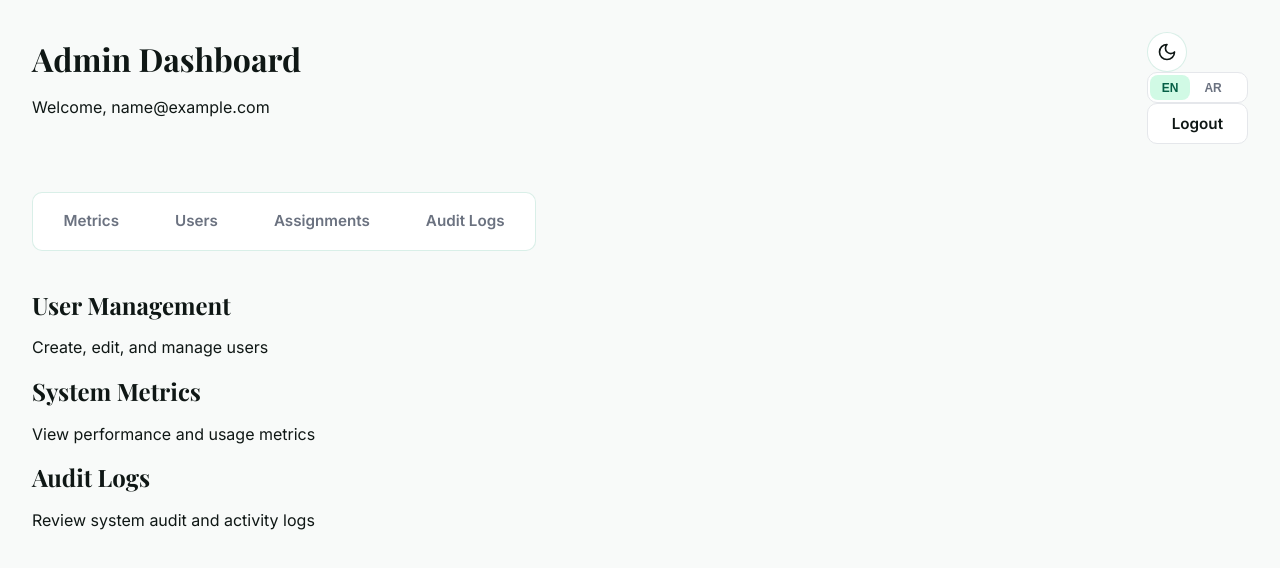
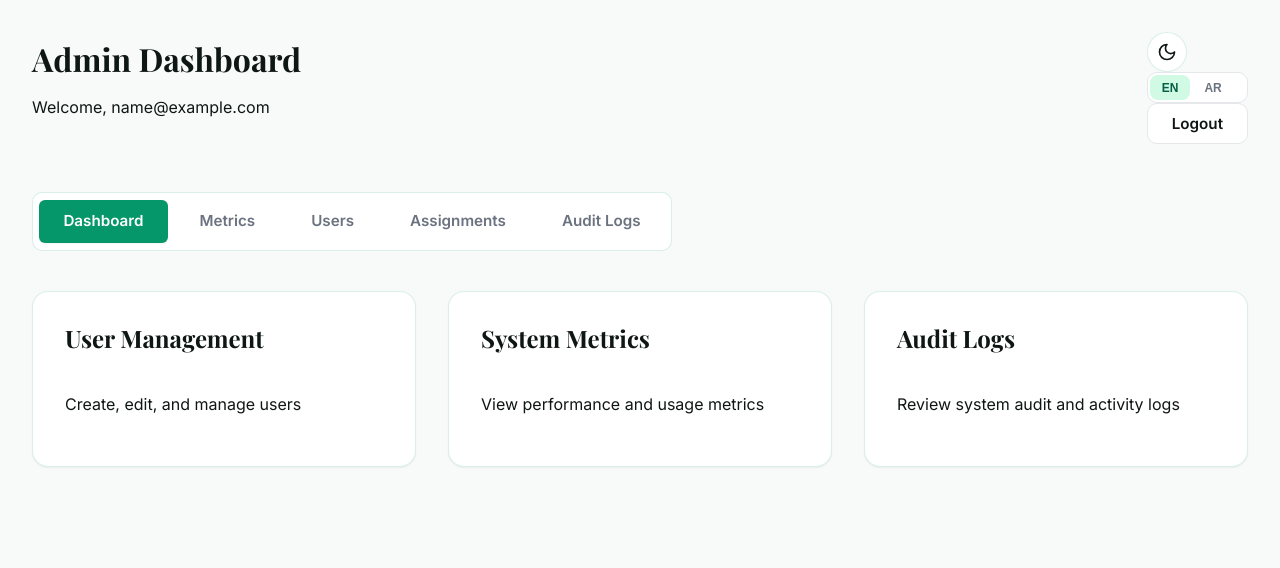
Before and after one commit to YeshwanthMotivity/AI-Legal-Assistant, a React (Vite) app in the folder frontend/: page /admin/dashboard in a window 1280 px wide. Shown: the top 568 px of the page. Built offline with nearby package versions, Linux system fonts and the light colour scheme; sample sign-in values are in the browser's storage.

Commit message:
fix: replace Tailwind layouts, wire JudgmentDraft route, map Root Dashboard links

```diff
--- a/frontend/src/App.tsx
+++ b/frontend/src/App.tsx
@@ -14,6 +14,7 @@ import AuditLog from './pages/admin/AuditLog'
 import AdminDashboard from './pages/AdminDashboard'
 import JudgeDashboard from './pages/JudgeDashboard'
 import ClerkDashboard from './pages/ClerkDashboard'
+import JudgmentDraft from './pages/judge/JudgmentDraft'
 
 function HomeRedirect() {
   const { isAuthenticated, user } = useAuth()
@@ -67,6 +68,14 @@ function App() {
         element={
           <PrivateRoute allowedRoles={['judge']}>
             <PrecedentDetailPage />
+          </PrivateRoute>
+        }
+      />
+      <Route
+        path="/judge/cases/:id/draft"
+        element={
+          <PrivateRoute allowedRoles={['judge']}>
+            <JudgmentDraft />
           </PrivateRoute>
         }
       />
--- a/frontend/src/components/layout/PortalLayout.tsx
+++ b/frontend/src/components/layout/PortalLayout.tsx
@@ -19,13 +19,18 @@ const PortalLayout = ({ title, subtitle, children }: PortalLayoutProps) => {
     switch (user?.role) {
       case 'clerk':
         return [
+          { to: '/clerk/dashboard', label: 'Dashboard' },
           { to: '/clerk/cases', label: t('clerk.nav.cases') },
           { to: '/clerk/documents', label: t('clerk.nav.documents') },
         ]
       case 'judge':
-        return [{ to: '/judge/cases', label: t('judge.nav.cases') }]
+        return [
+          { to: '/judge/dashboard', label: 'Dashboard' },
+          { to: '/judge/cases', label: t('judge.nav.cases') }
+        ]
       case 'admin':
         return [
+          { to: '/admin/dashboard', label: 'Dashboard' },
           { to: '/admin/metrics', label: t('admin.nav.metrics') },
           { to: '/admin/users', label: t('admin.nav.users') },
           { to: '/admin/assignments', label: t('admin.nav.assignments') },
--- a/frontend/src/pages/AdminDashboard.tsx
+++ b/frontend/src/pages/AdminDashboard.tsx
@@ -7,22 +7,22 @@ export default function AdminDashboard(): ReactNode {
 
   return (
     <PortalLayout title="Admin Dashboard" subtitle={`Welcome, ${user?.email || ''}`}>
-      <div className="grid grid-cols-1 md:grid-cols-2 lg:grid-cols-3 gap-6">
+      <div className="grid-dashboard">
         {/* User Management */}
-        <div className="bg-white rounded-lg shadow p-6">
-          <h2 className="text-xl font-semibold mb-4">User Management</h2>
+        <div className="card">
+          <h2 className="card-title">User Management</h2>
           <p className="text-gray-600">Create, edit, and manage users</p>
         </div>
 
         {/* System Metrics */}
-        <div className="bg-white rounded-lg shadow p-6">
-          <h2 className="text-xl font-semibold mb-4">System Metrics</h2>
+        <div className="card">
+          <h2 className="card-title">System Metrics</h2>
           <p className="text-gray-600">View performance and usage metrics</p>
         </div>
 
         {/* Audit Logs */}
-        <div className="bg-white rounded-lg shadow p-6">
-          <h2 className="text-xl font-semibold mb-4">Audit Logs</h2>
+        <div className="card">
+          <h2 className="card-title">Audit Logs</h2>
           <p className="text-gray-600">Review system audit and activity logs</p>
         </div>
       </div>
--- a/frontend/src/pages/ClerkDashboard.tsx
+++ b/frontend/src/pages/ClerkDashboard.tsx
@@ -7,22 +7,22 @@ export default function ClerkDashboard(): ReactNode {
 
   return (
     <PortalLayout title="Clerk Dashboard" subtitle={`Welcome, ${user?.email || ''}`}>
-      <div className="grid grid-cols-1 md:grid-cols-2 lg:grid-cols-3 gap-6">
+      <div className="grid-dashboard">
         {/* Case Management */}
-        <div className="bg-white rounded-lg shadow p-6">
-          <h2 className="text-xl font-semibold mb-4">Case Management</h2>
+        <div className="card">
+          <h2 className="card-title">Case Management</h2>
           <p className="text-gray-600">Track and manage case documents</p>
         </div>
 
         {/* Document Upload */}
-        <div className="bg-white rounded-lg shadow p-6">
-          <h2 className="text-xl font-semibold mb-4">Document Upload</h2>
+        <div className="card">
+          <h2 className="card-title">Document Upload</h2>
           <p className="text-gray-600">Upload and organize case documents</p>
         </div>
 
         {/* Case Assignment */}
-        <div className="bg-white rounded-lg shadow p-6">
-          <h2 className="text-xl font-semibold mb-4">Case Assignment</h2>
+        <div className="card">
+          <h2 className="card-title">Case Assignment</h2>
           <p className="text-gray-600">Assign cases to judges</p>
         </div>
       </div>
--- a/frontend/src/pages/JudgeDashboard.tsx
+++ b/frontend/src/pages/JudgeDashboard.tsx
@@ -7,22 +7,22 @@ export default function JudgeDashboard(): ReactNode {
 
   return (
     <PortalLayout title="Judge Dashboard" subtitle={`Welcome, ${user?.email || ''}`}>
-      <div className="grid grid-cols-1 md:grid-cols-2 lg:grid-cols-3 gap-6">
+      <div className="grid-dashboard">
         {/* Cases Overview */}
-        <div className="bg-white rounded-lg shadow p-6">
-          <h2 className="text-xl font-semibold mb-4">Active Cases</h2>
+        <div className="card">
+          <h2 className="card-title">Active Cases</h2>
           <p className="text-gray-600">View and manage assigned cases</p>
         </div>
 
         {/* Analysis Tools */}
-        <div className="bg-white rounded-lg shadow p-6">
-          <h2 className="text-xl font-semibold mb-4">AI Analysis Tools</h2>
+        <div className="card">
+          <h2 className="card-title">AI Analysis Tools</h2>
           <p className="text-gray-600">Analyze documents and generate summaries</p>
         </div>
 
         {/* Judgments */}
-        <div className="bg-white rounded-lg shadow p-6">
-          <h2 className="text-xl font-semibold mb-4">Draft Judgments</h2>
+        <div className="card">
+          <h2 className="card-title">Draft Judgments</h2>
           <p className="text-gray-600">Review and finalize AI-generated judgments</p>
         </div>
       </div>
```
